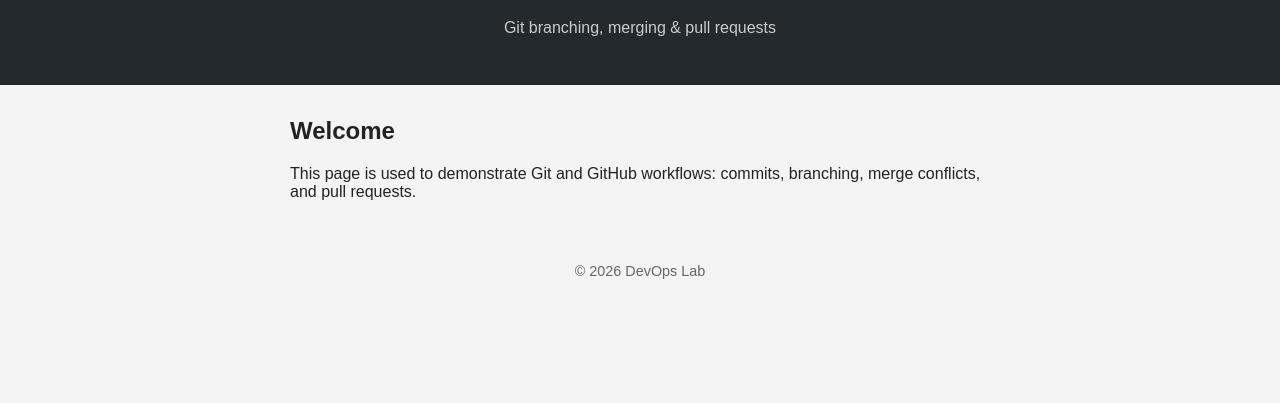
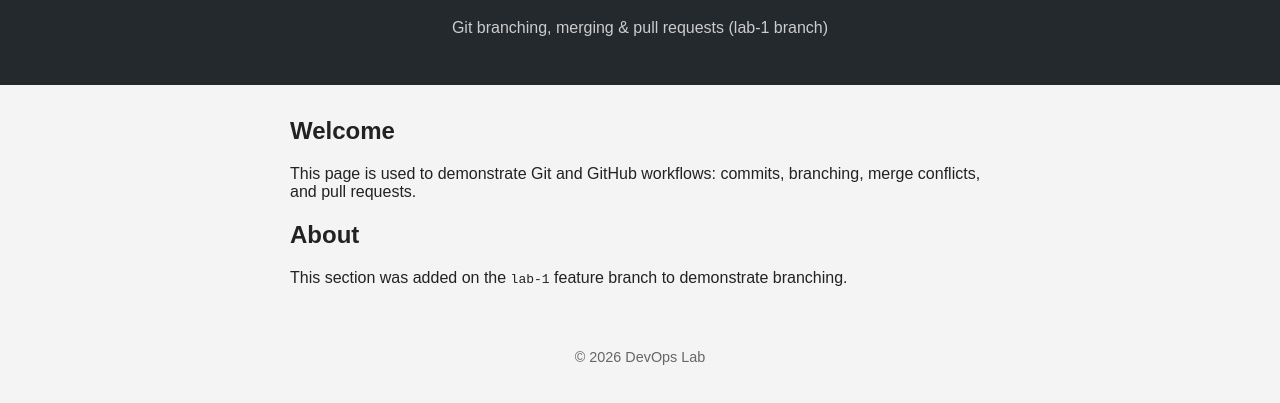
Before and after one commit to ahanyamariam/devops-2547107, a plain HTML site: page index.html in a window 1280 px wide. Shown: the part 93-496 px from the top of the page. Drawn offline with Linux system fonts and the light colour scheme.

Commit message:
Add About section on lab-1 branch

```diff
--- a/index.html
+++ b/index.html
@@ -8,13 +8,18 @@
 <body>
   <header>
     <h1>DevOps Lab 1</h1>
-    <p class="tagline">Git branching, merging &amp; pull requests</p>
+    <p class="tagline">Git branching, merging &amp; pull requests (lab-1 branch)</p>
   </header>
 
   <main>
     <section>
       <h2>Welcome</h2>
       <p>This page is used to demonstrate Git and GitHub workflows: commits, branching, merge conflicts, and pull requests.</p>
+    </section>
+
+    <section>
+      <h2>About</h2>
+      <p>This section was added on the <code>lab-1</code> feature branch to demonstrate branching.</p>
     </section>
   </main>
 
```
